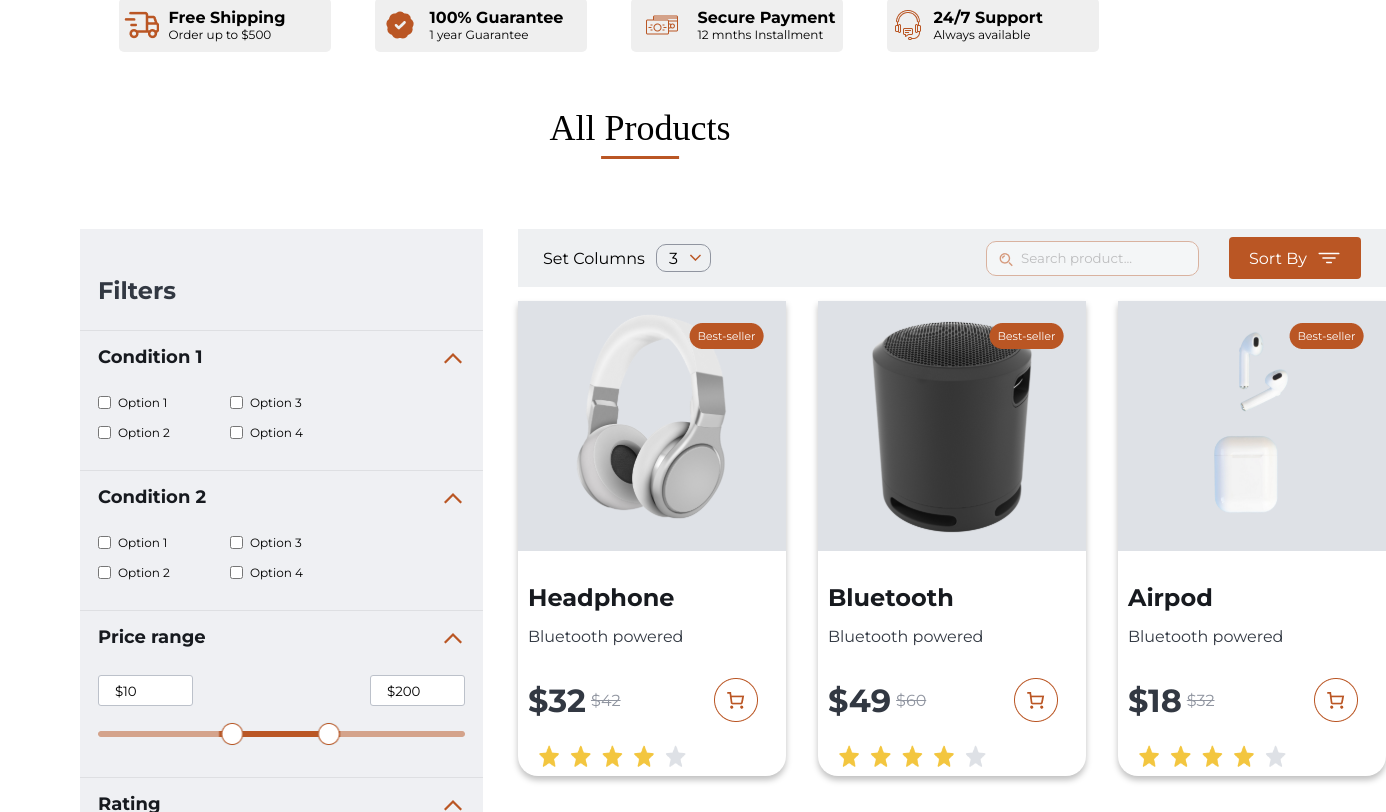
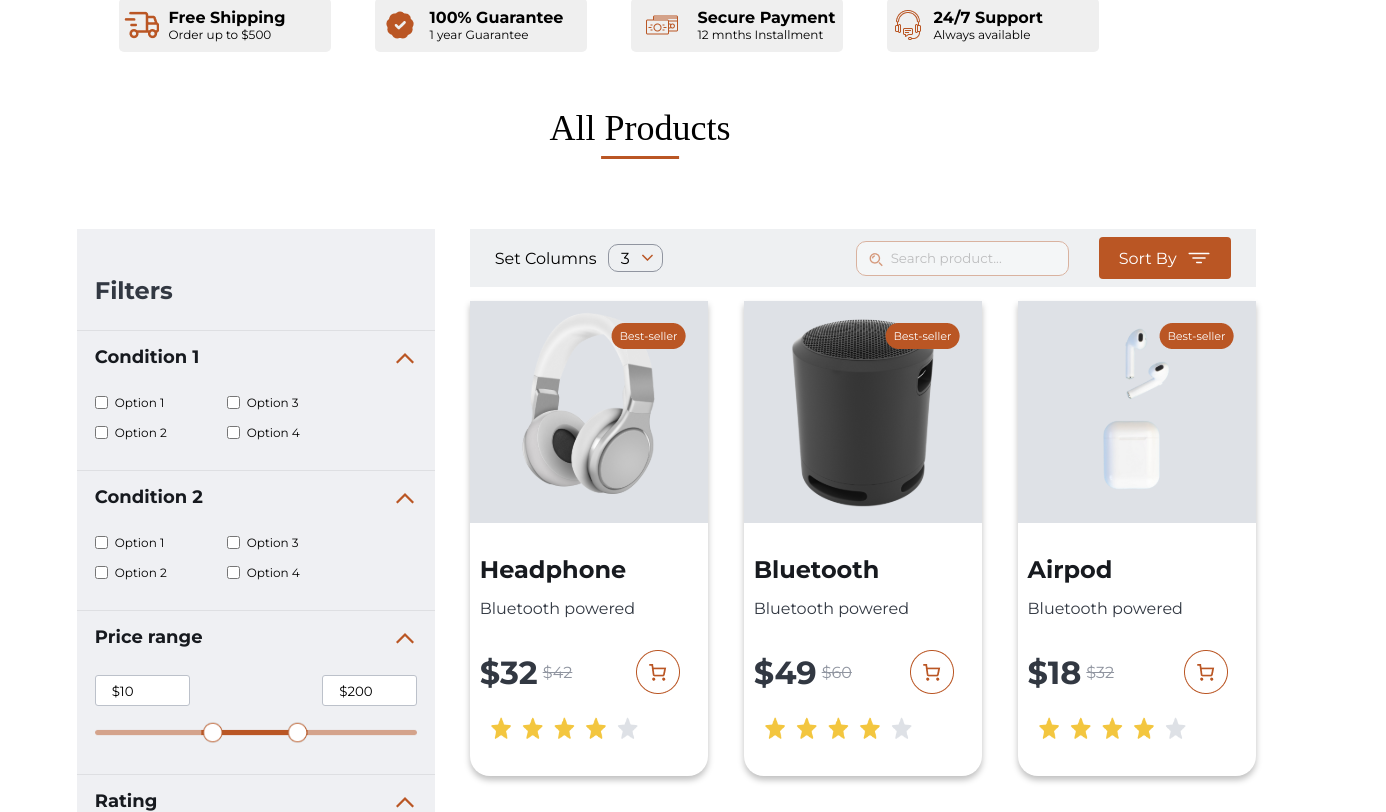
Before and after one commit to sabbCodes/HNG2, a JavaScript app: page / in a window 1280 px wide. Shown: the part 688-1500 px from the top of the page, 1386 px wide, since content can reach past the window. Built offline with nearby package versions, Linux system fonts and the light colour scheme; the HTML template or start-up script is replaced by a standard one; a web font is replaced by a local one.

Commit message:
viewport issue fixed

```diff
--- a/src/app.css
+++ b/src/app.css
@@ -5,4 +5,5 @@
   font-family: "Montserrat", serif;
   font-weight: 400;
   font-style: normal;
+  max-width: 100vw;
 }
--- a/src/css files/nav.css
+++ b/src/css files/nav.css
@@ -6,9 +6,8 @@ nav {
   display: flex;
   justify-content: space-between;
   align-items: center;
-  max-width: 1440px;
+  width: 88vw;
   margin: auto;
-  padding: 0 80px;
 }
 
 .timbuLogo {
@@ -97,8 +96,9 @@ nav ul {
 
 @media (max-width: 480px) {
   nav {
-    max-width: 430Px;
+    width: 90vw;
     height: 64px;
+    padding: 0;
   }
 
   .timbuLogo {
--- a/src/css files/products.css
+++ b/src/css files/products.css
@@ -1,16 +1,15 @@
 .productsMain {
     display: flex;
-    gap: 35px;
-    width: 100%;
+    gap: 2.7vw;
+    width: 88vw;
     max-width: 1440px;
     height: auto;
     margin: 0 auto;
-    padding: 80px;
+    padding: 80px 0;
 }
 
 .productsAside {
-    width: 100%;
-    max-width: 403px;
+    width: 28vw;
     height: 1196px;
     background-color: #EFF0F3;
 }
@@ -119,8 +118,7 @@
 }
 
 .productsContainer {
-    width: 100%;
-    max-width: 893px;
+    width: 62vw;
     height: auto;
     display: flex;
     flex-direction: column;
@@ -132,10 +130,8 @@
     justify-content: space-between;
     align-items: center;
     width: 100%;
-    height: 100%;
     padding: 8px 25px;
     background-color: rgba(222, 225, 230, .5);
-    flex-wrap: wrap;
 }
 
 .productsContainerTopLeft,
@@ -202,12 +198,12 @@
     margin: 0 auto;
     display: grid;
     grid-template-columns: repeat(3, 1fr);
-    row-gap: 70px;
-    column-gap: 32px;
+    row-gap: 4.9vw;
+    column-gap: 2.8vw;
 }
 
 .individualProductContainer {
-    width: 268px;
+    width: 18.6vw;
     height: 475px;
     border-bottom-left-radius: 20px;
     border-bottom-right-radius: 20px;
```
